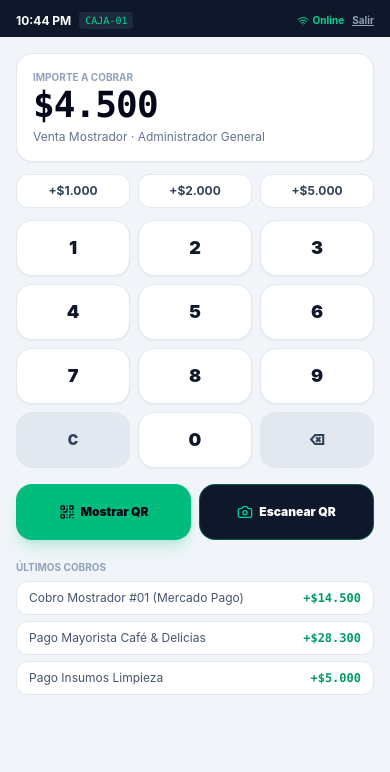
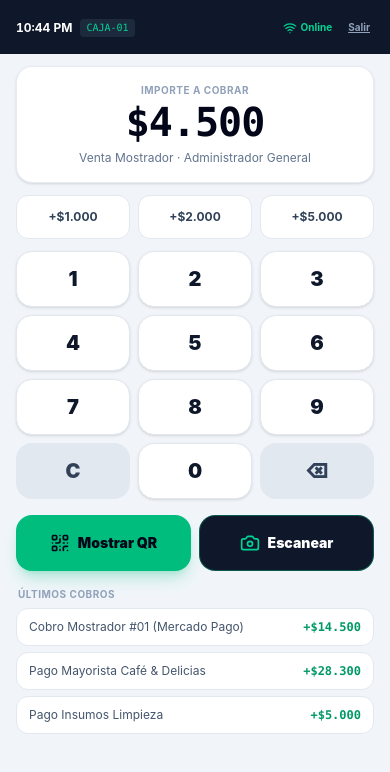
Before and after one commit to popnegro/localpay, a React (Vite) app: page / in a window 390 px wide. Shown: the top 772 px of the page. Built offline with nearby package versions, Linux system fonts and the light colour scheme; no server answers; the database is empty.

Commit message:
fix(ux): POS mobile-first centrado, touch targets 48px+, safe-area, layout estable

```diff
--- a/src/components/mobile/MobilePOSDemo.tsx
+++ b/src/components/mobile/MobilePOSDemo.tsx
@@ -28,7 +28,12 @@ export const MobilePOSDemo: React.FC<Props> = ({ currentUser, onLogout }) => {
   const [transactions, setTransactions] = useState<Transaction[]>([]);
   const [networkState, setNetworkState] = useState<NetworkSyncState>(dbService.getNetworkSyncState());
   const [qrTimer, setQrTimer] = useState(60);
-  const [ultimoCobro, setUltimoCobro] = useState<{ id: string; monto: number; hora: string; metodo: string } | null>(null);
+  const [ultimoCobro, setUltimoCobro] = useState<{
+    id: string;
+    monto: number;
+    hora: string;
+    metodo: string;
+  } | null>(null);
   const [simulando, setSimulando] = useState(false);
   const qrCanvasRef = useRef<HTMLCanvasElement | null>(null);
   const cajaId = currentUser?.cajaId || 'CAJA-01';
@@ -36,7 +41,9 @@ export const MobilePOSDemo: React.FC<Props> = ({ currentUser, onLogout }) => {
   const playTone = (freq: number, duration = 0.08) => {
     if (!soundEnabled) return;
     try {
-      const Ctx = window.AudioContext || (window as unknown as { webkitAudioContext: typeof AudioContext }).webkitAudioContext;
+      const Ctx =
+        window.AudioContext ||
+        (window as unknown as { webkitAudioContext: typeof AudioContext }).webkitAudioContext;
       if (!Ctx) return;
       const ctx = new Ctx();
       const osc = ctx.createOscillator();
@@ -70,7 +77,7 @@ export const MobilePOSDemo: React.FC<Props> = ({ currentUser, onLogout }) => {
     const monto = parseInt(numpadValue, 10) || 0;
     const payload = `localpay://pay?amount=${monto}&caja=${cajaId}&ref=TX-${Date.now()}`;
     QRCode.toCanvas(qrCanvasRef.current, payload, {
-      width: 220,
+      width: 200,
       margin: 1,
       color: { dark: '#090d16', light: '#ffffff' },
     });
@@ -162,7 +169,7 @@ export const MobilePOSDemo: React.FC<Props> = ({ currentUser, onLogout }) => {
 
   if (stage === 'scan') {
     return (
-      <div className="h-full min-h-0 flex flex-col bg-slate-950">
+      <div className="h-full w-full min-h-0 flex flex-col bg-slate-950 overflow-hidden">
         <QrCameraScanner onScan={onScan} onClose={() => setStage('pos')} />
       </div>
     );
@@ -170,40 +177,64 @@ export const MobilePOSDemo: React.FC<Props> = ({ currentUser, onLogout }) => {
 
   if (stage === 'qr') {
     return (
-      <div className="h-full flex flex-col bg-slate-900 text-white p-4">
-        <div className="flex items-center justify-between">
-          <span className="text-xs font-bold text-slate-400 uppercase">Cobro QR</span>
-          <button type="button" onClick={() => setStage('pos')} className="text-slate-400 cursor-pointer">
+      <div className="h-full w-full min-h-0 flex flex-col bg-slate-900 text-white overflow-hidden">
+        <div className="pos-safe-top px-4 pb-2 flex items-center justify-between shrink-0">
+          <span className="text-[11px] font-bold text-slate-400 uppercase tracking-wider">Cobro QR</span>
+          <button
+            type="button"
+            onClick={() => setStage('pos')}
+            className="min-h-11 min-w-11 flex items-center justify-center rounded-xl text-slate-300 hover:bg-slate-800 cursor-pointer"
+            aria-label="Cancelar"
+          >
             <X className="w-5 h-5" />
           </button>
         </div>
-        <div className="flex-1 flex flex-col items-center justify-center gap-3">
-          <div className="bg-white text-slate-950 p-4 rounded-3xl">
-            <canvas ref={qrCanvasRef} className="mx-auto block" />
-            <p className="text-center text-2xl font-black font-mono mt-2">
+
+        <div className="flex-1 min-h-0 flex flex-col items-center justify-center gap-4 px-4">
+          <div className="bg-white text-slate-950 p-5 rounded-3xl shadow-xl">
+            <canvas ref={qrCanvasRef} className="mx-auto block max-w-full" />
+            <p className="text-center text-2xl font-black font-mono mt-3 tracking-tight">
               ${Number(numpadValue || 0).toLocaleString('es-AR')}
             </p>
+            <p className="text-center text-[10px] text-slate-500 font-bold uppercase mt-0.5">ARS</p>
           </div>
-          <p className="text-xs text-slate-400 flex items-center gap-1">
-            <Clock className="w-3.5 h-3.5 text-amber-400" /> Expira en {qrTimer}s · {cajaId}
+          <p className="text-xs text-slate-400 flex items-center gap-1.5">
+            <Clock className="w-3.5 h-3.5 text-amber-400 shrink-0" />
+            Expira en {qrTimer}s · {cajaId}
           </p>
         </div>
-        <div className="space-y-2">
+
+        <div className="pos-safe-bottom px-4 pt-2 space-y-2 shrink-0">
           <button
             type="button"
             onClick={() => setStage('scan')}
-            className="w-full py-3 rounded-xl bg-slate-800 text-emerald-300 font-bold text-xs flex items-center justify-center gap-2 cursor-pointer border border-slate-600"
+            className="w-full min-h-12 rounded-2xl bg-slate-800 text-emerald-300 font-bold text-sm flex items-center justify-center gap-2 cursor-pointer border border-slate-600 active:scale-[0.98]"
           >
             <Camera className="w-4 h-4" /> Escanear QR del cliente
           </button>
-          <div className="grid grid-cols-3 gap-1.5">
-            <button type="button" disabled={simulando} onClick={() => aprobar('Mercado Pago (QR)')} className="py-2.5 bg-blue-600 text-white font-bold text-[11px] rounded-xl cursor-pointer">
+          <div className="grid grid-cols-3 gap-2">
+            <button
+              type="button"
+              disabled={simulando}
+              onClick={() => aprobar('Mercado Pago (QR)')}
+              className="min-h-12 bg-blue-600 text-white font-bold text-xs rounded-2xl cursor-pointer active:scale-[0.98] disabled:opacity-50"
+            >
               Mercado Pago
             </button>
-            <button type="button" disabled={simulando} onClick={() => aprobar('Plex (QR)')} className="py-2.5 bg-violet-600 text-white font-bold text-[11px] rounded-xl cursor-pointer">
+            <button
+              type="button"
+              disabled={simulando}
+              onClick={() => aprobar('Plex (QR)')}
+              className="min-h-12 bg-violet-600 text-white font-bold text-xs rounded-2xl cursor-pointer active:scale-[0.98] disabled:opacity-50"
+            >
               Plex
             </button>
-            <button type="button" disabled={simulando} onClick={() => aprobar('Efectivo')} className="py-2.5 bg-emerald-600 text-white font-bold text-[11px] rounded-xl cursor-pointer">
+            <button
+              type="button"
+              disabled={simulando}
+              onClick={() => aprobar('Efectivo')}
+              className="min-h-12 bg-emerald-600 text-white font-bold text-xs rounded-2xl cursor-pointer active:scale-[0.98] disabled:opacity-50"
+            >
               Efectivo
             </button>
           </div>
@@ -214,71 +245,90 @@ export const MobilePOSDemo: React.FC<Props> = ({ currentUser, onLogout }) => {
 
   if (stage === 'semaforo') {
     return (
-      <div className="h-full flex flex-col bg-emerald-500 text-slate-950 p-5 justify-between">
-        <div className="text-center pt-4">
-          <span className="px-3 py-1 rounded-full bg-slate-950 text-emerald-400 text-xs font-black uppercase">Pago aprobado</span>
+      <div className="h-full w-full min-h-0 flex flex-col bg-emerald-500 text-slate-950 overflow-hidden">
+        <div className="pos-safe-top text-center px-4">
+          <span className="inline-block px-3 py-1.5 rounded-full bg-slate-950 text-emerald-400 text-[11px] font-black uppercase tracking-wide">
+            Pago aprobado
+          </span>
         </div>
-        <div className="text-center space-y-3">
-          <div className="w-24 h-24 mx-auto rounded-full bg-slate-950 text-emerald-400 flex items-center justify-center border-4 border-white/40">
-            <Check className="w-14 h-14 stroke-[3]" />
+        <div className="flex-1 flex flex-col items-center justify-center gap-3 px-6 text-center">
+          <div className="w-28 h-28 rounded-full bg-slate-950 text-emerald-400 flex items-center justify-center border-4 border-white/40 shadow-lg">
+            <Check className="w-16 h-16 stroke-[3]" />
           </div>
-          <p className="text-3xl font-black font-mono">${(ultimoCobro?.monto || 0).toLocaleString('es-AR')}</p>
-          <p className="text-xs font-bold text-slate-800">{ultimoCobro?.metodo}</p>
-          <p className="text-[10px] text-slate-700">{ultimoCobro?.id} · {ultimoCobro?.hora}</p>
+          <p className="text-4xl font-black font-mono tracking-tight">
+            ${(ultimoCobro?.monto || 0).toLocaleString('es-AR')}
+          </p>
+          <p className="text-sm font-bold text-slate-800 max-w-[90%] truncate">{ultimoCobro?.metodo}</p>
+          <p className="text-[11px] text-slate-700 font-medium">
+            {ultimoCobro?.id} · {ultimoCobro?.hora}
+          </p>
         </div>
+        <div className="pos-safe-bottom px-4 shrink-0">
           <button
             type="button"
             onClick={() => {
               setStage('pos');
               setNumpadValue('0');
             }}
-          className="w-full py-4 bg-slate-950 text-white font-black rounded-2xl cursor-pointer"
+            className="w-full min-h-14 bg-slate-950 text-white font-black text-base rounded-2xl cursor-pointer active:scale-[0.98]"
           >
             Nuevo cobro
           </button>
+        </div>
       </div>
     );
   }
 
   return (
-    <div className="h-full min-h-0 flex flex-col bg-slate-100 text-slate-900">
-      <div className="px-4 pt-[max(0.75rem,env(safe-area-inset-top))] pb-2 bg-slate-900 text-white flex items-center justify-between text-xs shrink-0">
-        <div className="flex items-center gap-2">
-          <span className="font-bold">{new Date().toLocaleTimeString([], { hour: '2-digit', minute: '2-digit' })}</span>
-          <span className="text-[10px] px-1.5 py-0.5 bg-slate-800 text-emerald-400 rounded font-mono">{cajaId}</span>
+    <div className="h-full w-full min-h-0 flex flex-col bg-slate-100 text-slate-900 overflow-hidden">
+      <header className="pos-safe-top px-4 pb-2.5 bg-slate-900 text-white flex items-center justify-between text-xs shrink-0">
+        <div className="flex items-center gap-2 min-w-0">
+          <span className="font-bold tabular-nums">
+            {new Date().toLocaleTimeString([], { hour: '2-digit', minute: '2-digit' })}
+          </span>
+          <span className="text-[10px] px-1.5 py-0.5 bg-slate-800 text-emerald-400 rounded font-mono shrink-0">
+            {cajaId}
+          </span>
         </div>
-        <div className="flex items-center gap-2">
+        <div className="flex items-center gap-3 shrink-0">
           {networkState.isOnline ? (
             <span className="flex items-center gap-1 text-emerald-400 text-[10px] font-bold">
-              <Wifi className="w-3 h-3" /> Online
+              <Wifi className="w-3.5 h-3.5" /> Online
             </span>
           ) : (
             <span className="flex items-center gap-1 text-amber-300 text-[10px] font-bold">
-              <WifiOff className="w-3 h-3" /> Offline
+              <WifiOff className="w-3.5 h-3.5" /> Offline
             </span>
           )}
-          <button type="button" onClick={onLogout} className="text-slate-400 text-[10px] font-bold underline cursor-pointer">
+          <button
+            type="button"
+            onClick={onLogout}
+            className="text-slate-400 text-[10px] font-bold underline cursor-pointer min-h-8 px-1"
+          >
             Salir
           </button>
         </div>
+      </header>
+
+      <div className="flex-1 min-h-0 overflow-y-auto overscroll-contain">
+        <div className="px-4 pt-3 pb-2 space-y-3 max-w-md mx-auto w-full">
+          <div className="bg-white rounded-2xl border border-slate-200/80 p-4 shadow-sm text-center sm:text-left">
+            <p className="text-[10px] font-bold uppercase tracking-wider text-slate-400">Importe a cobrar</p>
+            <p className="text-[2.5rem] leading-none font-black font-mono text-slate-950 tracking-tight mt-1 break-all">
+              ${Number(numpadValue || 0).toLocaleString('es-AR')}
+            </p>
+            <p className="text-xs text-slate-500 mt-2">
+              {concepto} · {currentUser?.name || 'Cajero'}
+            </p>
           </div>
 
-      <div className="flex-1 min-h-0 overflow-y-auto p-4 space-y-3">
-        <div className="bg-white rounded-2xl border border-slate-200 p-4 shadow-xs">
-          <p className="text-[10px] font-bold uppercase text-slate-400">Importe a cobrar</p>
-          <p className="text-4xl font-black font-mono text-slate-950 tracking-tight">
-            ${Number(numpadValue || 0).toLocaleString('es-AR')}
-          </p>
-          <p className="text-xs text-slate-500 mt-1">{concepto} · {currentUser?.name || 'Cajero'}</p>
-        </div>
-
-        <div className="flex gap-2">
+          <div className="grid grid-cols-3 gap-2">
             {[1000, 2000, 5000].map((n) => (
               <button
                 key={n}
                 type="button"
                 onClick={() => quickAdd(n)}
-              className="flex-1 py-2 rounded-xl bg-white border border-slate-200 text-xs font-bold text-slate-700 cursor-pointer"
+                className="min-h-11 rounded-xl bg-white border border-slate-200 text-xs font-bold text-slate-700 cursor-pointer active:bg-slate-50 active:scale-[0.98]"
               >
                 +${n.toLocaleString('es-AR')}
               </button>
@@ -291,10 +341,10 @@ export const MobilePOSDemo: React.FC<Props> = ({ currentUser, onLogout }) => {
                 key={k}
                 type="button"
                 onClick={() => press(k)}
-              className={`h-14 rounded-2xl font-black text-lg cursor-pointer active:scale-95 transition ${
+                className={`min-h-14 rounded-2xl font-black text-xl cursor-pointer active:scale-[0.96] transition select-none ${
                   k === 'DEL' || k === 'CLR'
-                  ? 'bg-slate-200 text-slate-700 text-sm'
-                  : 'bg-white border border-slate-200 text-slate-900 shadow-xs'
+                    ? 'bg-slate-200 text-slate-700 text-base'
+                    : 'bg-white border border-slate-200 text-slate-900 shadow-sm'
                 }`}
               >
                 {k === 'DEL' ? '⌫' : k === 'CLR' ? 'C' : k}
@@ -311,9 +361,10 @@ export const MobilePOSDemo: React.FC<Props> = ({ currentUser, onLogout }) => {
                   playTone(740, 0.08);
                 }
               }}
-            className="h-14 bg-emerald-500 text-slate-950 font-black text-xs rounded-2xl flex items-center justify-center gap-1.5 cursor-pointer shadow-lg shadow-emerald-500/20"
+              className="min-h-14 bg-emerald-500 text-slate-950 font-black text-sm rounded-2xl flex items-center justify-center gap-2 cursor-pointer shadow-lg shadow-emerald-500/25 active:scale-[0.98]"
             >
-            <QrCode className="w-4 h-4" /> Mostrar QR
+              <QrCode className="w-5 h-5 shrink-0" />
+              <span>Mostrar QR</span>
             </button>
             <button
               type="button"
@@ -321,24 +372,35 @@ export const MobilePOSDemo: React.FC<Props> = ({ currentUser, onLogout }) => {
                 setStage('scan');
                 playTone(740, 0.08);
               }}
-            className="h-14 bg-slate-900 text-white font-black text-xs rounded-2xl border border-emerald-500/40 flex items-center justify-center gap-1.5 cursor-pointer"
+              className="min-h-14 bg-slate-900 text-white font-black text-sm rounded-2xl border border-emerald-500/40 flex items-center justify-center gap-2 cursor-pointer active:scale-[0.98]"
             >
-            <Camera className="w-4 h-4 text-emerald-400" /> Escanear QR
+              <Camera className="w-5 h-5 shrink-0 text-emerald-400" />
+              <span>Escanear</span>
             </button>
           </div>
 
           {transactions.slice(0, 3).length > 0 && (
-          <div className="pt-2 space-y-1.5">
-            <p className="text-[10px] font-bold uppercase text-slate-400">Últimos cobros</p>
+            <div className="pt-1 pb-2 space-y-1.5">
+              <p className="text-[10px] font-bold uppercase tracking-wider text-slate-400 px-0.5">
+                Últimos cobros
+              </p>
               {transactions.slice(0, 3).map((tx) => (
-              <div key={tx.id} className="flex justify-between text-xs bg-white rounded-xl border border-slate-200 px-3 py-2">
-                <span className="text-slate-600 truncate mr-2">{tx.concepto}</span>
-                <span className="font-mono font-bold text-emerald-600">+${tx.monto.toLocaleString('es-AR')}</span>
+                <div
+                  key={tx.id}
+                  className="flex justify-between items-center gap-2 text-xs bg-white rounded-xl border border-slate-200 px-3 py-2.5"
+                >
+                  <span className="text-slate-600 truncate min-w-0">{tx.concepto}</span>
+                  <span className="font-mono font-bold text-emerald-600 shrink-0">
+                    +${tx.monto.toLocaleString('es-AR')}
+                  </span>
                 </div>
               ))}
             </div>
           )}
         </div>
       </div>
+
+      <div className="pos-safe-bottom shrink-0" />
+    </div>
   );
 };
```
Lines whose indentation alone changed are shown as unchanged.
